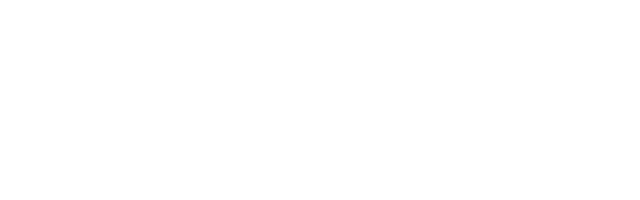
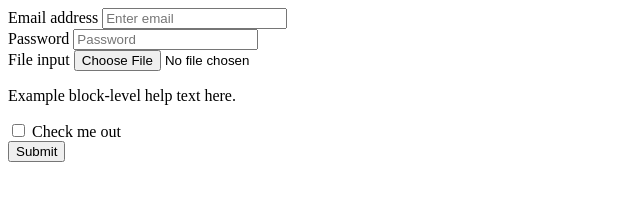
Before and after one commit to zjacobs/form, a plain HTML site: page index.html in a window 1280 px wide. Shown: the whole page, without its empty margins (0-640 px from the left). Drawn offline with Linux system fonts and the light colour scheme.

Commit message:
Update index.html

```diff
--- a/index.html
+++ b/index.html
@@ -1,5 +1,43 @@
 <doctype html>
 <html>
+  <head></head>
+  <body>
+   <form role="form">
+  <div class="form-group">
+    <label for="exampleInputEmail1">Email address</label>
+    <input type="email" class="form-control" id="exampleInputEmail1" placeholder="Enter email">
+  </div>
+  <div class="form-group">
+    <label for="exampleInputPassword1">Password</label>
+    <input type="password" class="form-control" id="exampleInputPassword1" placeholder="Password">
+  </div>
+  <div class="form-group">
+    <label for="exampleInputFile">File input</label>
+    <input type="file" id="exampleInputFile">
+    <p class="help-block">Example block-level help text here.</p>
+  </div>
+  <div class="checkbox">
+    <label>
+      <input type="checkbox"> Check me out
+    </label>
+  </div>
+  <button type="submit" class="btn btn-default">Submit</button>
+</form>
+
+
+
+
+
+
+
+
+
+
+
+
+  </body>
+
+
 
 
 
```
